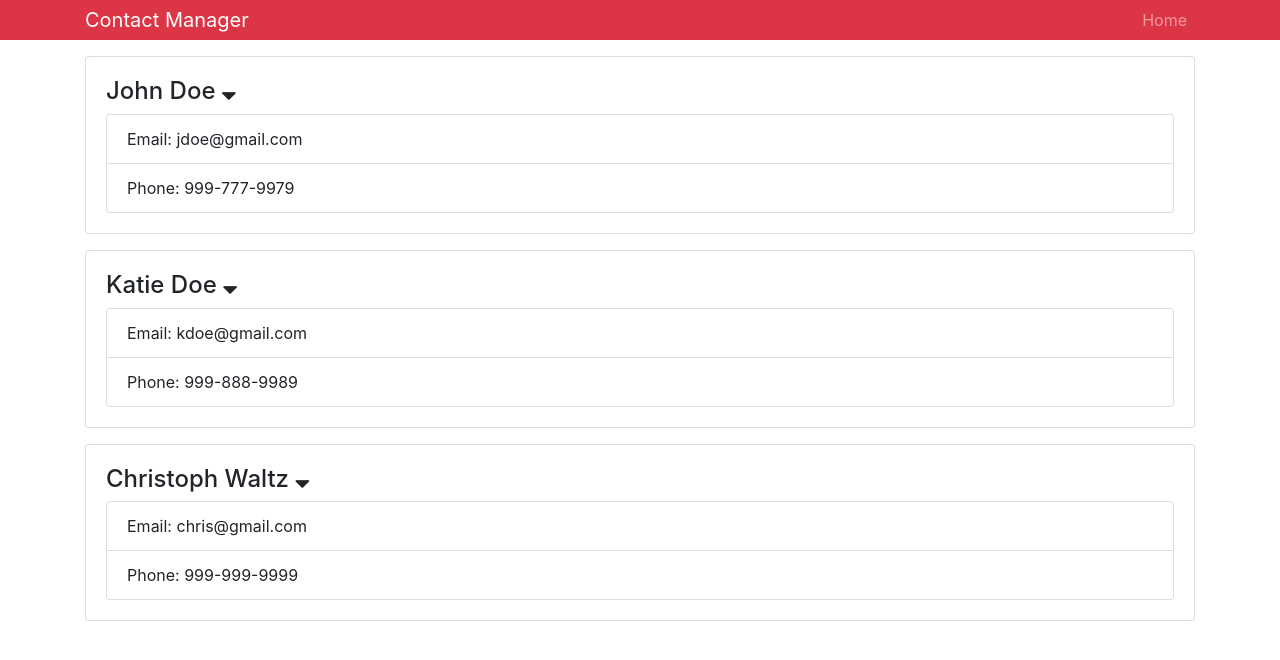
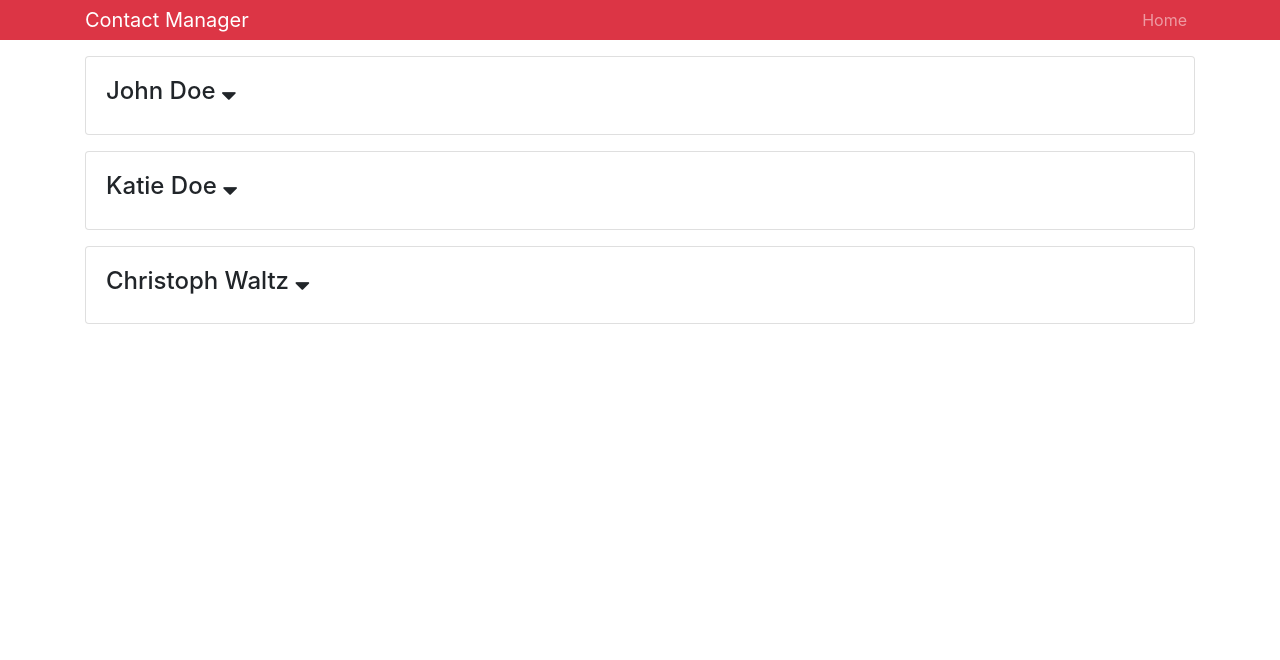
Before and after one commit to dinesh-tathekalva/contacts-organiser, a React (Create React App) app: page / in a window 1280 px wide. Shown: the top 660 px of the page. Built offline with nearby package versions, Linux system fonts and the light colour scheme.

Commit message:
updated project

```diff
--- a/src/App.js
+++ b/src/App.js
@@ -1,6 +1,6 @@
 import React from 'react';
 import './App.css';
-import Contacts from './components/Contacts'
+import ContactsData from './components/ContactsData'
 import Header from './components/Header'
 import 'bootstrap/dist/css/bootstrap.min.css'
 function App() {
@@ -9,7 +9,7 @@ function App() {
     <div className="App">
       <Header branding = "Contact Manager"/>
       <div className="container">
-        <Contacts />
+        <ContactsData />
       </div>
     </div>
   );
--- a/src/components/Contact.js
+++ b/src/components/Contact.js
@@ -4,11 +4,12 @@ import './../contact.css'
 
 class Contact extends Component {
     state = {
-        showContactInfo: true,
+        showContactInfo: false,
     }
 
     render() {
         const { name, email, phone } = this.props.contact;
+        const { showContactInfo } = this.state
         return (
             <div className="card card-body mb-3">
                 <h4>
@@ -20,10 +21,11 @@ class Contact extends Component {
                         className="fa fa-sort-down"
                     />
                 </h4>
-                <ul className="list-group">
+                {showContactInfo ? (<ul className="list-group">
                     <li className="list-group-item">Email: {email}</li>
                     <li className="list-group-item">Phone: {phone}</li>
-                </ul>
+                </ul>) : null}
+
             </div>
         )
     }
--- a/src/components/Contacts.js
+++ b/src/components/ContactsData.js
@@ -1,9 +1,9 @@
 import React, { Component } from 'react'
 import Contact from './Contact'
 
-class Contacts extends Component {
+class ContactsData extends Component {
     state = {
-            contacts: [
+            contactsInfo: [
                 {
                     id: 1,
                     name: 'John Doe',
@@ -26,10 +26,10 @@ class Contacts extends Component {
         }
 
     render() {
-        const {contacts} = this.state
+        const {contactsInfo} = this.state
         return (
             <React.Fragment>
-                {contacts.map (contact =>
+                {contactsInfo.map (contact =>
                     <Contact key = {contact.id}
                             contact={contact} />)}
             </React.Fragment>
@@ -37,4 +37,4 @@ class Contacts extends Component {
     }
 }
 
-export default Contacts
+export default ContactsData
```
